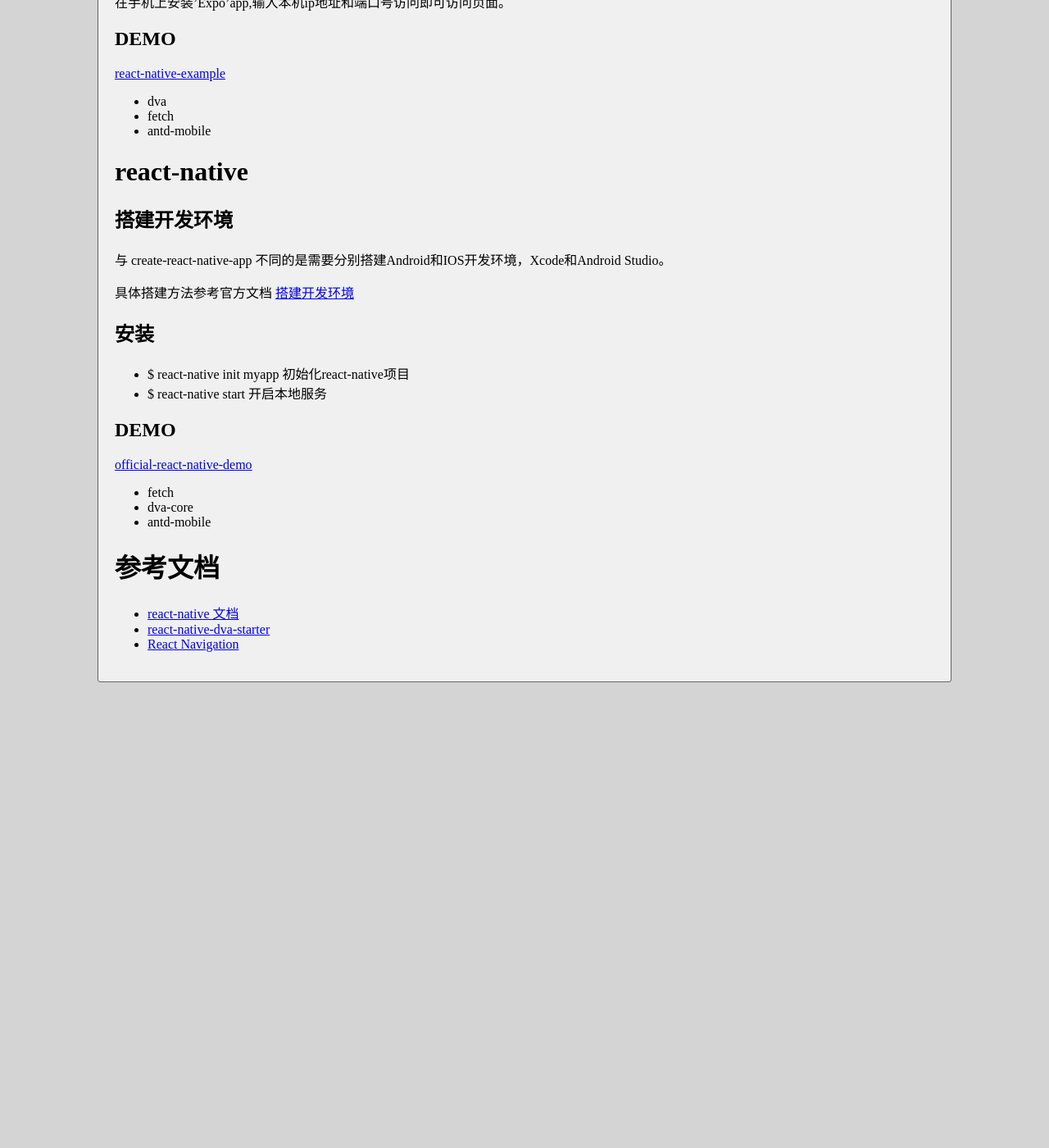
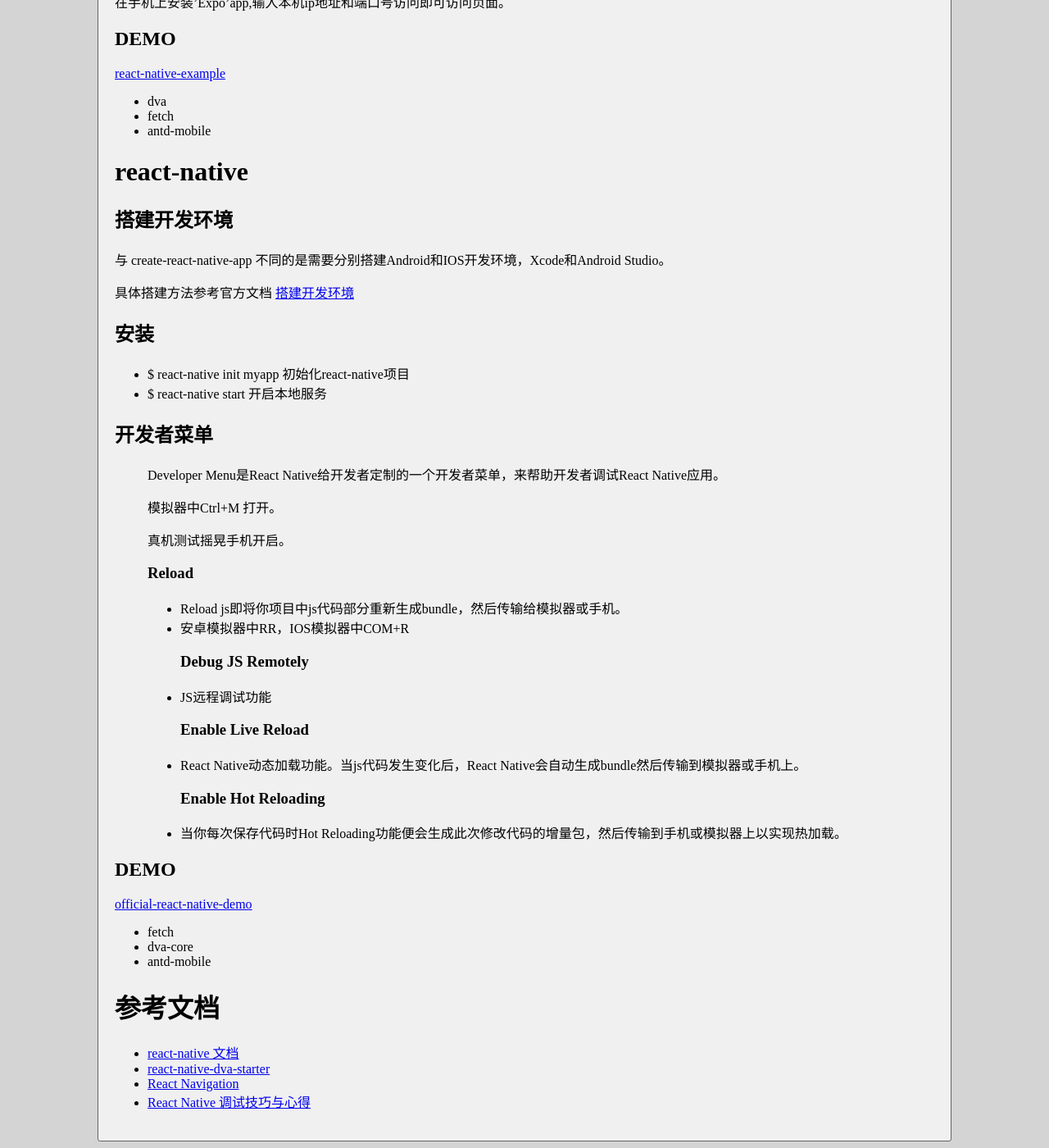
Before and after one commit to Bubblex/blog, a Jekyll site: the page built from _posts/2017-7-22-create-react(-native)-app.md, in a window 1280 px wide and 1400 px high, scrolled down 525 px. Shown: the whole window at 82% size. Built offline with Jekyll 4.4.1, drawn with Linux system fonts in a browser that asks for light colours; before the commit the page ends 1365 px from its top, so only the background shows below that.

Commit message:
开发者菜单

```diff
--- a/_posts/2017-7-22-create-react(-native)-app.md
+++ b/_posts/2017-7-22-create-react(-native)-app.md
@@ -36,6 +36,23 @@
 - $ react-native init myapp 初始化react-native项目
 - $ react-native start 开启本地服务
 
+
+## 开发者菜单
+> Developer Menu是React Native给开发者定制的一个开发者菜单，来帮助开发者调试React Native应用。
+
+> 模拟器中Ctrl+M 打开。
+
+> 真机测试摇晃手机开启。
+### Reload
+- Reload js即将你项目中js代码部分重新生成bundle，然后传输给模拟器或手机。
+- 安卓模拟器中RR，IOS模拟器中COM+R
+### Debug JS Remotely
+- JS远程调试功能
+### Enable Live Reload
+- React Native动态加载功能。当js代码发生变化后，React Native会自动生成bundle然后传输到模拟器或手机上。
+### Enable Hot Reloading
+- 当你每次保存代码时Hot Reloading功能便会生成此次修改代码的增量包，然后传输到手机或模拟器上以实现热加载。
+
 ## DEMO
 
 [official-react-native-demo](https://github.com/Bubblex/official-react-native-demo)
@@ -49,3 +66,4 @@
 - [react-native-dva-starter](https://github.com/nihgwu/react-native-dva-starter)
 - [React Navigation
 ](https://reactnavigation.org/docs/intro/)
+- [React Native 调试技巧与心得](https://github.com/crazycodeboy/RNStudyNotes/blob/master/React%20Native%E8%B0%83%E8%AF%95%E6%8A%80%E5%B7%A7%E4%B8%8E%E5%BF%83%E5%BE%97/React%20Native%E8%B0%83%E8%AF%95%E6%8A%80%E5%B7%A7%E4%B8%8E%E5%BF%83%E5%BE%97.md)
```
